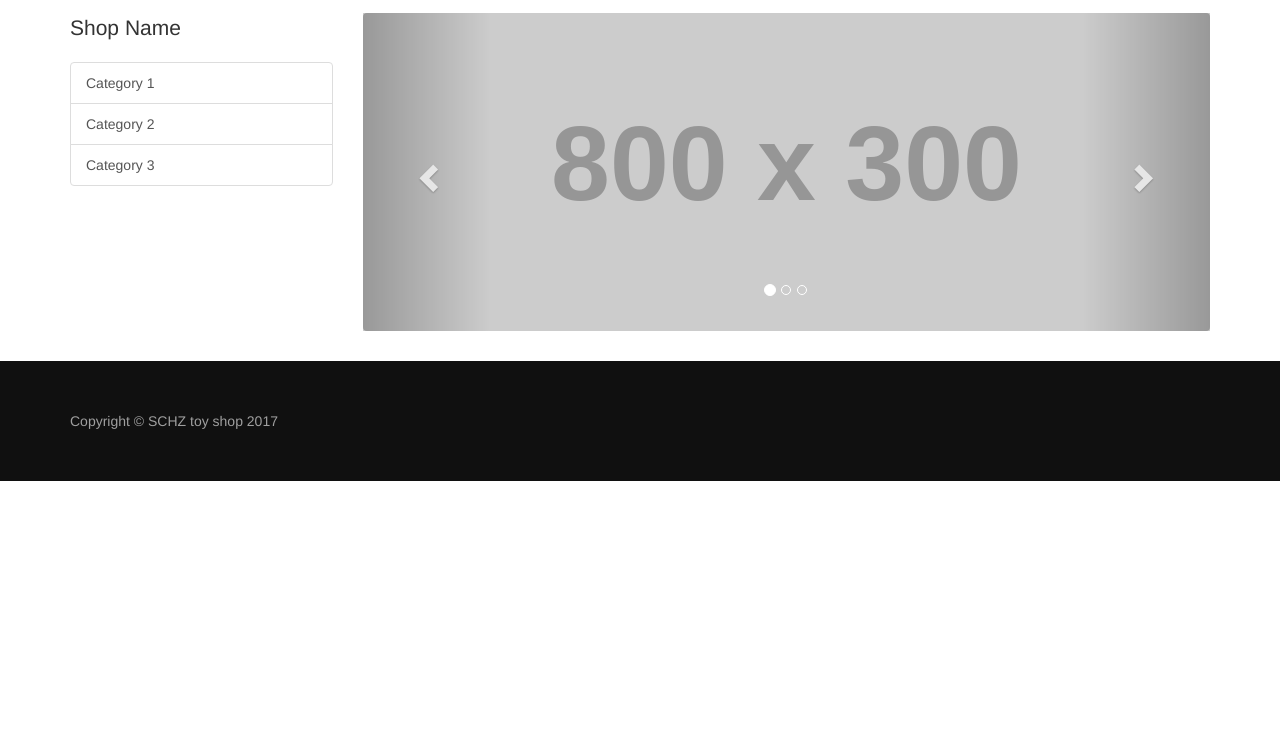
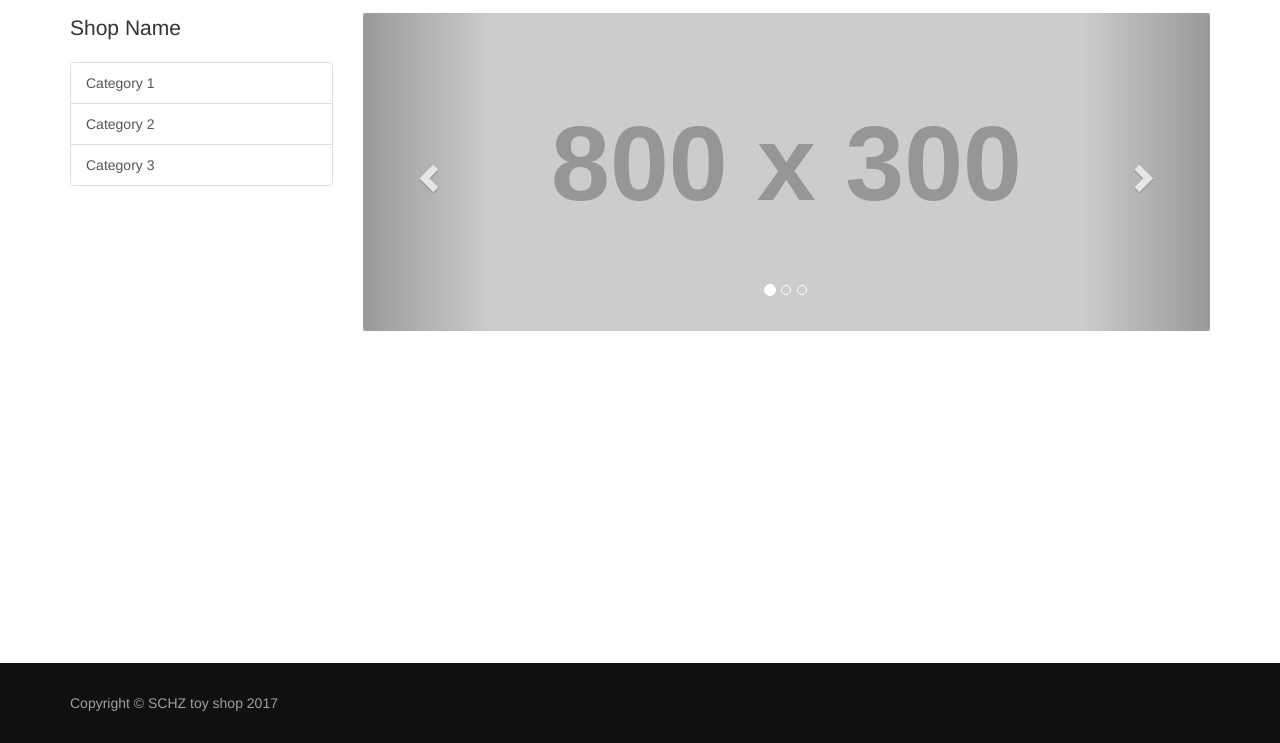
Before and after one commit to czroland/webshop, a website: page frontend/app/index.html in a window 1280 px wide. Shown: the part 57-800 px from the top of the page. Drawn offline with nearby package versions, Linux system fonts and the light colour scheme; some packages are replaced by stand-ins of ours; files that its build step writes are made by us from their sources; no server answers; placeholder pictures from the web are drawn by us.

Commit message:
Fixed footer

```diff
--- a/frontend/app/scss/index.scss
+++ b/frontend/app/scss/index.scss
@@ -1,5 +1,11 @@
+html{
+    height: 100%;
+}
+
 body {
-    padding-top: 70px;
+    min-height: 100%;
+    padding: 7rem 0 8rem;
+    position: relative;
 }
 
 .slide-image {
@@ -65,8 +71,12 @@ body {
 
 footer {
     background-color: #101010;
+    bottom: 0;
     color: #9f9f9f;
-    padding: 50px 10px;
+    left: 0;
+    padding: 3rem 1rem;
+    position: absolute;
+    width: 100%;
 
     p {
         margin: 0;
```
